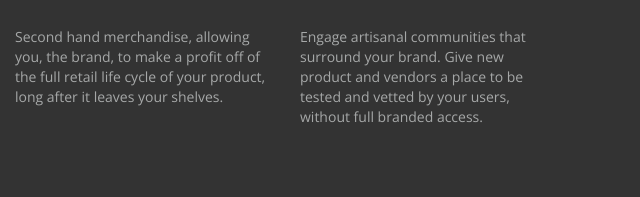
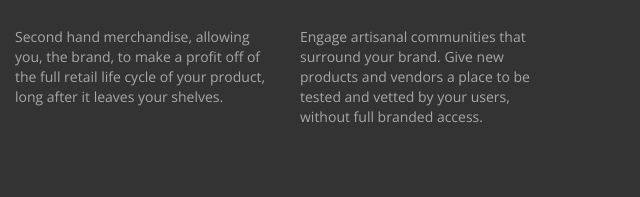
Before and after one commit to alexsteingart/PublicWebsite, a plain HTML site: page index.html in a window 1280 px wide. Shown: the part 905-1102 px from the top of the page, 640-1280 px from the left. Drawn offline with nearby package versions, Linux system fonts and the light colour scheme.

Commit message:
typo fix

```diff
--- a/index.html
+++ b/index.html
@@ -141,7 +141,7 @@
       </div>
       <div class="col-md-3">
         <img src="images/content__images/artisan_wood.jpg" alt="image" class="img-responsive img-rounded">
-        <p>Engage artisanal communities that surround your brand. Give new product and vendors a place to be tested and vetted by your users, without full branded access.
+        <p>Engage artisanal communities that surround your brand. Give new products and vendors a place to be tested and vetted by your users, without full branded access.
 			  </p>
 
       </div>
```
